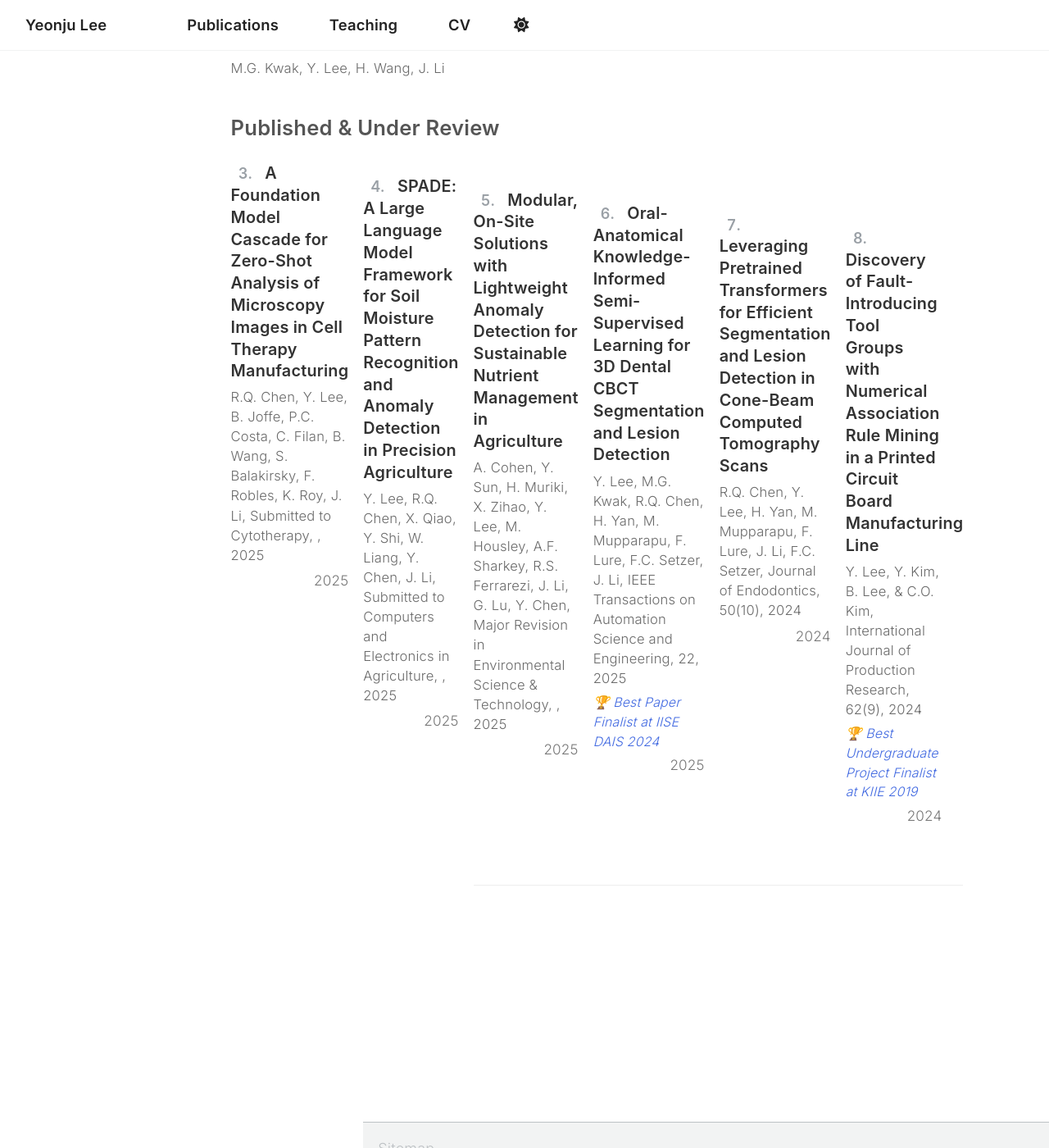
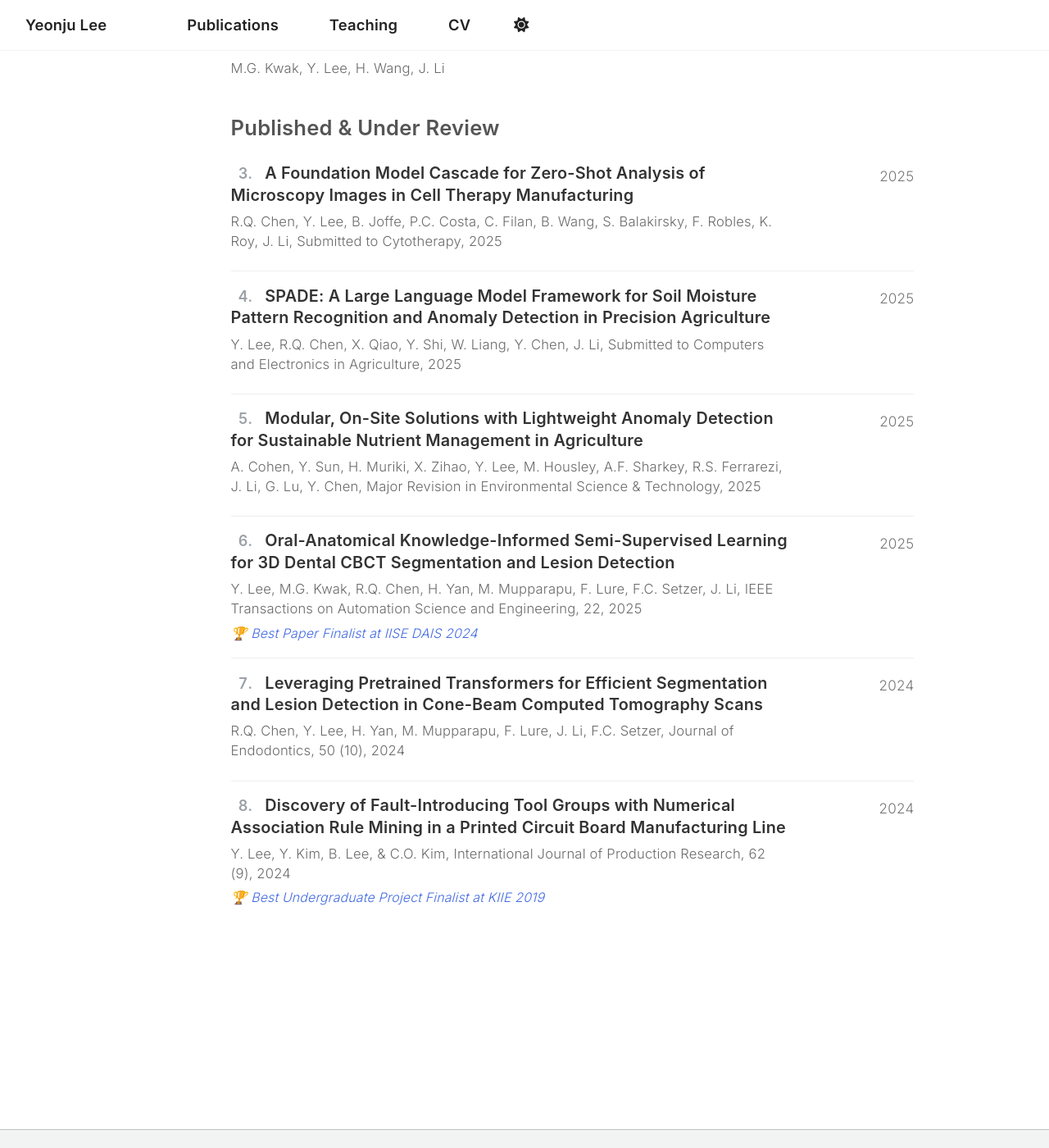
Before and after one commit to ylee845/ylee845.github.io, a Jekyll site: the page built from _pages/publications.html, in a window 1280 px wide and 1400 px high, scrolled down 320 px. Shown: the whole window at 82% size. Built offline with Jekyll 4.4.1, drawn with Linux system fonts in a browser that asks for light colours; a script that is not in the unit is left out.

Commit message:
Update publications.html

```diff
--- a/_pages/publications.html
+++ b/_pages/publications.html
@@ -83,56 +83,37 @@ classes: wide       # ← 본문을 넓게(가로폭 회수)
 
         <div class="meta">
           {%- assign parts = "" | split:"|" -%}
+          {%- if post.authors -%}{%- assign parts = parts | push: post.authors -%}{%- endif -%}
+          {%- if post.venue   -%}{%- assign parts = parts | push: post.venue   -%}{%- endif -%}
 
-          {%- if post.authors -%}
-            {%- assign parts = parts | push: post.authors -%}
+          {%- assign issue_parts = "" | split:"|" -%}
+          {%- if post.volume and post.issue -%}
+            {%- assign vol_issue = post.volume | append: " (" | append: post.issue | append: ")" -%}
+            {%- assign issue_parts = issue_parts | push: vol_issue -%}
+          {%- elsif post.volume -%}
+            {%- assign issue_parts = issue_parts | push: post.volume -%}
+          {%- elsif post.issue -%}
+            {%- assign issue_parts = issue_parts | push: "(" | append: post.issue | append: ")" -%}
           {%- endif -%}
+          {%- if post.pages -%}{%- assign issue_parts = issue_parts | push: post.pages -%}{%- endif -%}
+          {%- if post.year  -%}{%- assign issue_parts = issue_parts | push: post.year  -%}{%- endif -%}
 
-          {%- if post.venue -%}
-            {%- assign parts = parts | push: post.venue -%}
-          {%- endif -%}
-
-          {%- assign issue_info = "" -%}
-          {%- if post.volume -%}
-            {% assign issue_info = issue_info | append: post.volume %}
-          {%- endif -%}
-
-          {%- if post.issue -%}
-            {% assign issue_info = issue_info | append: "(" | append: post.issue | append: ")" %}
-          {%- endif -%}
-
-          {%- if post.pages -%}
-            {% assign issue_info = issue_info | append: ", " | append: post.pages %}
-          {%- endif -%}
-
-          {%- if post.year -%}
-            {% assign issue_info = issue_info | append: ", " | append: post.year %}
-          {%- endif -%}
-
-          {%- if issue_info != "" -%}
-            {%- assign parts = parts | push: issue_info -%}
-          {%- endif -%}
+          {%- capture issue_joined -%}{{ issue_parts | join: ", " }}{%- endcapture -%}
+          {%- unless issue_joined == "" -%}{%- assign parts = parts | push: issue_joined -%}{%- endunless -%}
 
           {{ parts | join: ", " }}
         </div>
 
         {% if post.excerpt %}
           <div class="excerpt">
-            {{ post.excerpt | markdownify
-               | replace: '<p>', ''
-               | replace: '</p>', ''
-               | strip }}
+            {{ post.excerpt | markdownify | replace: '<p>', '' | replace: '</p>', '' | strip }}
           </div>
         {% endif %}
-
+      </div>  <!-- 👈 여기서 .left 닫기 꼭 필요 -->
 
       <div class="right">
-          {% if post.status %}
-            <span class="tag blue">{{ post.status }}</span>
-          {% endif %}
-          {% if post.year %}
-            <span class="year">{{ post.year }}</span>
-          {% endif %}
+        {% if post.status %}<span class="tag blue">{{ post.status }}</span>{% endif %}
+        {% if post.year   %}<span class="year">{{ post.year }}</span>{% endif %}
       </div>
     </div>
   {% endfor %}
```
Lines whose indentation alone changed are shown as unchanged.
